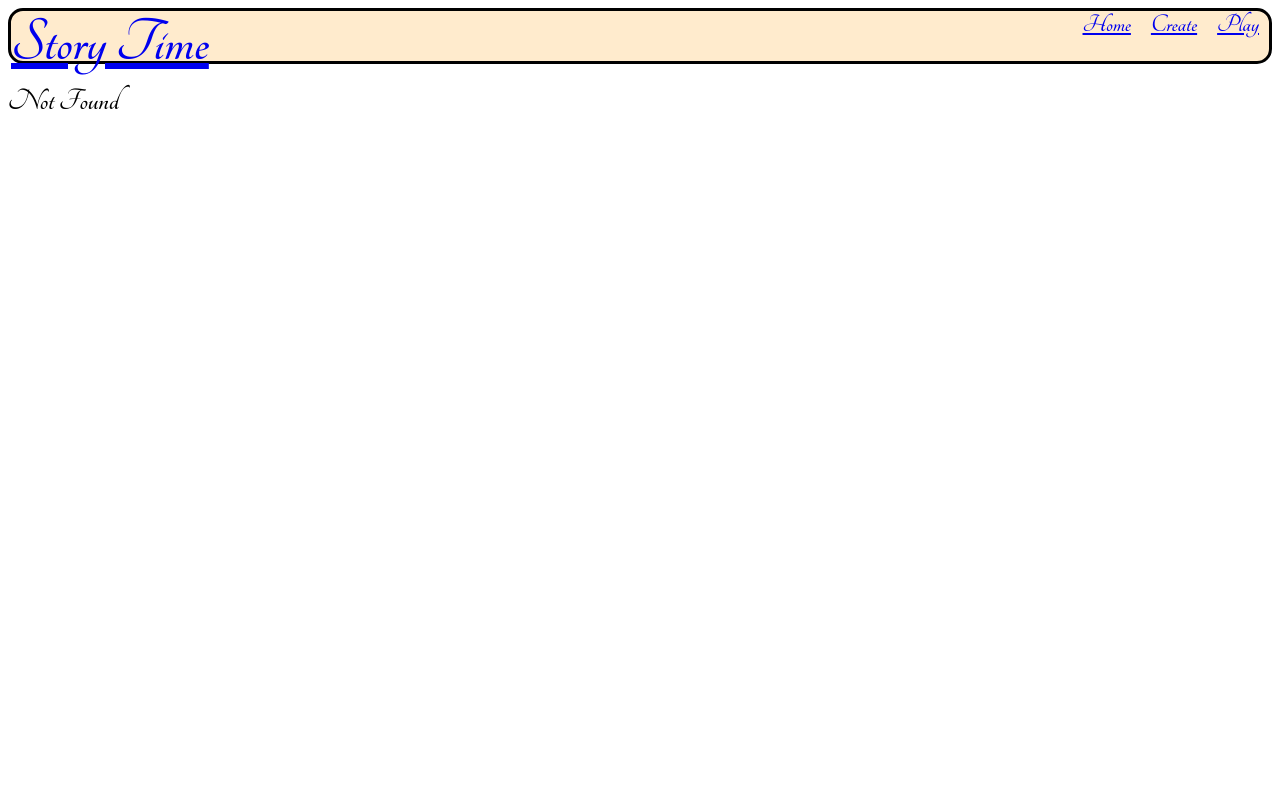
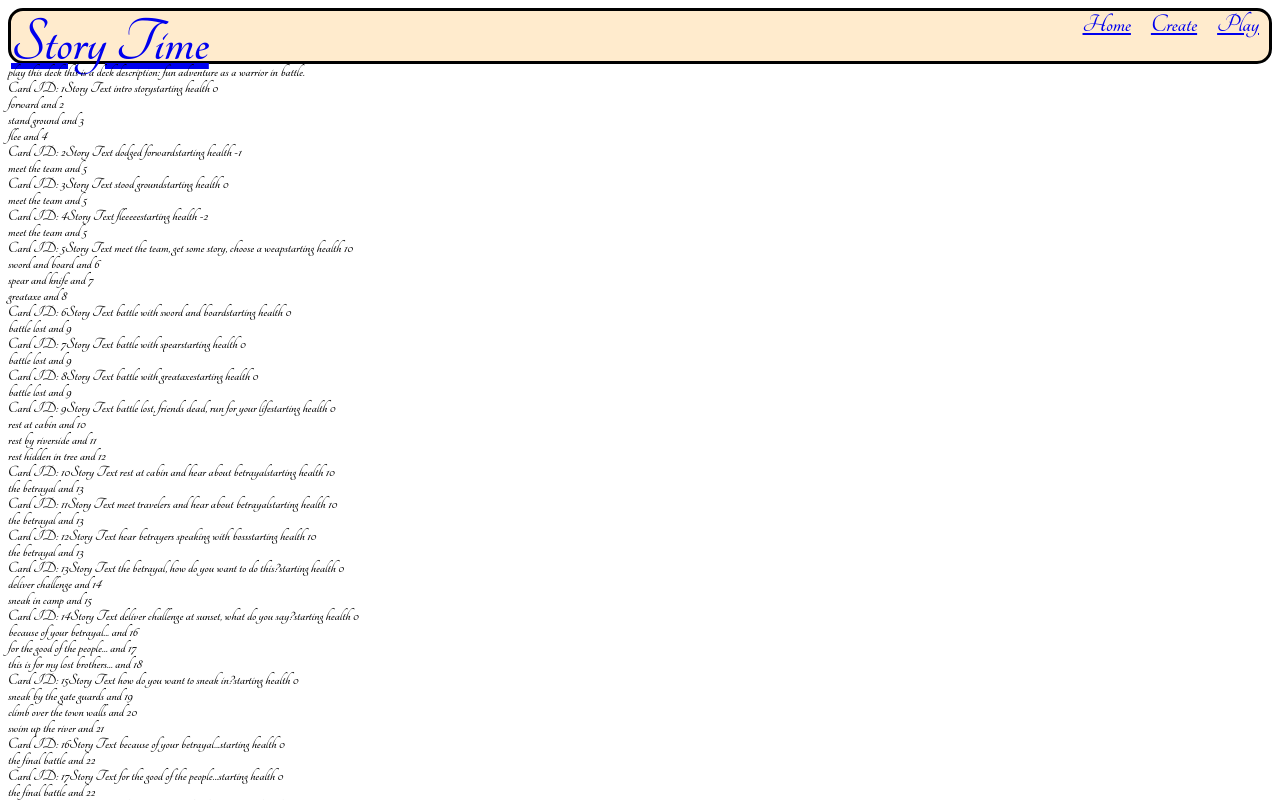
Before and after one commit to Snappysong/story-time, a React (Create React App) app: page /play/1 in a window 1280 px wide. Before the commit this address had no page. Shown: the top 800 px of the page. Built offline with nearby package versions, Linux system fonts and the light colour scheme.

Commit message:
got all data to render

```diff
--- a/src/App.tsx
+++ b/src/App.tsx
@@ -1,5 +1,5 @@
 import React from 'react';
-import { BrowserRouter, Route, Routes } from 'react-router-dom';
+import { BrowserRouter } from 'react-router-dom';
 import './App.css';
 import Layout from './Layout';
 
--- a/src/Router.tsx
+++ b/src/Router.tsx
@@ -3,6 +3,7 @@ import { Route, Routes } from "react-router-dom";
 import NotFound from './routes/NotFound';
 import Dashboard from './routes/Dashboard';
 import StoryNew from './routes/StoryNew';
+import PlayDeck from './routes/PlayDeck';
 
 const Router = () => {
 
@@ -10,6 +11,7 @@ const Router = () => {
         <Routes>
             <Route path="/" element={<Dashboard />} />
             <Route path="new" element={<StoryNew />} />
+            <Route path="play/:deckID" element={<PlayDeck />} />
             <Route path="*" element={<NotFound />} />
         </Routes>
     )
--- a/src/components/DeckDetail.tsx
+++ b/src/components/DeckDetail.tsx
@@ -1,4 +1,5 @@
 import React from 'react';
+import { useNavigate } from 'react-router-dom';
 
 type Props = {
     deckID: number;
@@ -16,8 +17,9 @@ const DeckDetail: React.FC<Props> = ({
     playerHealth,
 }) => {
 
+    let navigate = useNavigate();
     const handleStart = () => {
-        console.log(image)
+        navigate(`/play/${deckID}`)
     }
 
     return (
--- a/src/components/StoryCard.tsx
+++ b/src/components/StoryCardDetail.tsx
@@ -11,29 +11,23 @@ type Props = {
     cardButtons: Button[];
 }
 
-const StoryCard: React.FC<Props> = ({
+const StoryCardDetail: React.FC<Props> = ({
     cardID,
     cardText,
     healthChange,
     cardButtons,
 }) => {
 
-    const handleClick = (e: Button) => {
-        console.log(e.pointer)
-    }
-
     return (
         <div>
+            Card ID: {cardID}
             Story Text {cardText}
-
+            starting health {healthChange}
             {cardButtons.map((button) => (
-                <ul key={cardID}>
-                    {/* <li><button onClick={handleClick}> {button.title} </button></li>  */}
-                </ul>
+                <div>{button.title} and {button.pointer}</div>
             ))}
-
         </div>
     )
 }
 
-export default StoryCard
+export default StoryCardDetail
--- a/src/routes/Dashboard.tsx
+++ b/src/routes/Dashboard.tsx
@@ -30,22 +30,15 @@ interface Deck {
 const Dashboard = () => {
     const [decks, setDecks] = useState(myDecks)//array of story cards
 
-
-    const handleNewStory = () => {
-
-    }
-
     return (
       <div className="App">
-        <h1>Story Time</h1>
-
-        <h3>Create a Story</h3>
+        <h1>Create</h1>
         <div>
           <Link to="new">Create New Story</Link>
         </div>
 
         <hr />
-        <h3>Read a Story</h3>
+        <h1>Play</h1>
 
         <div>
           {decks && decks.map((deck: Deck) => (
--- /dev/null
+++ b/src/routes/PlayDeck.tsx
@@ -0,0 +1,60 @@
+import React, { useState } from 'react';
+import { useParams } from 'react-router-dom';
+import StoryCardDetail from '../components/StoryCardDetail';
+
+import myDecks from '../data';
+
+interface Button {
+    title: string;
+    pointer: number;
+}
+interface StoryCard {
+    cardID: number;
+    cardText: string;
+    healthChange: number;
+    cardButtons: Button[];
+}
+
+interface Deck {
+    deckID: number;
+    image: string;
+    imagealt: string;
+    description: string;
+    playerHealth: number;
+    storyCards: StoryCard[]
+}
+
+const PlayDeck = () => {
+    const [cards, setCards] = useState<any>([])
+    let params = useParams();
+    const currentDeck = myDecks.find((deck) => deck.deckID.toString() === params.deckID)
+    if (currentDeck){
+        const { storyCards } = currentDeck
+        console.log(storyCards)
+        if (cards.length === 0){
+            setCards(storyCards)
+        }
+    }
+
+
+
+    return (
+        <div>
+            play this deck {currentDeck?.description}
+            <div>
+                {cards && cards.map((card: StoryCard) => (
+                    <div key={card.cardID}>
+                        <StoryCardDetail
+                            cardID={card.cardID}
+                            cardText={card.cardText}
+                            healthChange={card.healthChange}
+                            cardButtons={card.cardButtons}
+                        />
+                    </div>
+                ))}
+            </div>
+        </div>
+    )
+}
+
+export default PlayDeck
```
